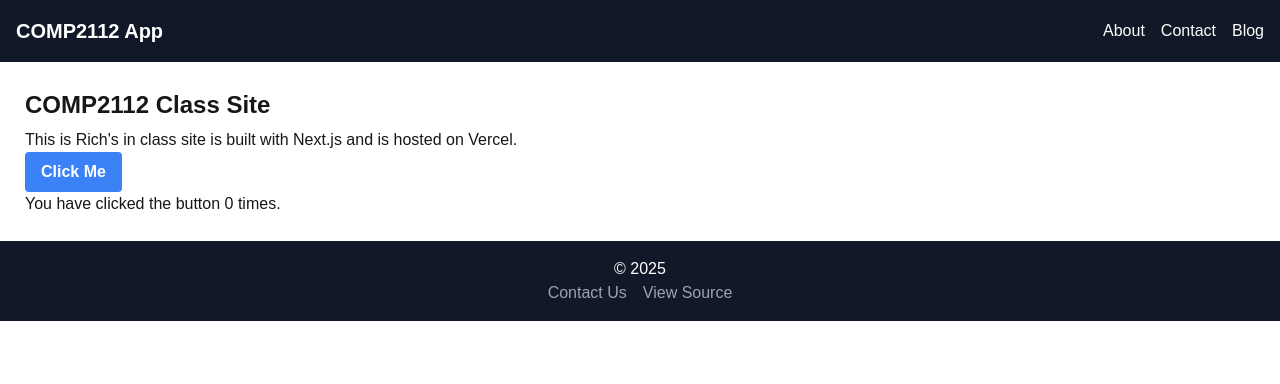
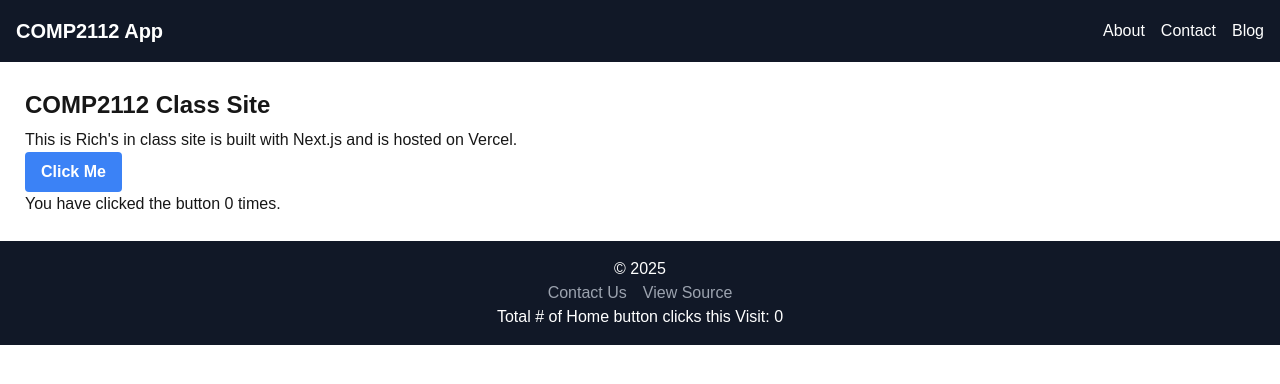
Before and after one commit to ifotn/comp2112-2025, a Next.js app: page / in a window 1280 px wide. Shown: the top 384 px of the page. Built offline with nearby package versions, Linux system fonts and the light colour scheme.

Commit message:
l6/2 - context var complete

```diff
--- a/src/app/components/Footer.tsx
+++ b/src/app/components/Footer.tsx
@@ -1,11 +1,18 @@
+'use client';
+
 import Link from "next/link";
+import { useCounter } from "../context/GlobalContext";
 
 export default function Footer() {
+    // set local var that reads global counter var from global context
+    const { counter } = useCounter();
+
     return (
         <footer>
             <p>&copy; {new Date().getFullYear()}</p>
             <Link href="/contact">Contact Us</Link>
             <Link href="https://github.com/ifotn/comp2112-2025" target="_new">View Source</Link>
+            <p>Total # of Home button clicks this Visit: {counter}</p>
         </footer>
     )
 }
--- a/src/app/layout.tsx
+++ b/src/app/layout.tsx
@@ -2,9 +2,12 @@ import type { Metadata } from "next";
 import { Geist, Geist_Mono } from "next/font/google";
 import "./globals.css";
 
-// shared Navbar component
+// shared UI components
 import Navbar from "./components/Navbar";
 import Footer from "./components/Footer";
+
+// global provider for shared global vars
+import { GlobalProvider } from "./context/GlobalContext";
 
 const geistSans = Geist({
   variable: "--font-geist-sans",
@@ -32,9 +35,11 @@ export default function RootLayout({
       <body
         className={`${geistSans.variable} ${geistMono.variable} antialiased`}
       >
-        <Navbar />
-        {children}
-        <Footer />
+        <GlobalProvider>
+          <Navbar />
+          {children}
+          <Footer />
+        </GlobalProvider>
       </body>
     </html>
   );
--- a/src/app/page.tsx
+++ b/src/app/page.tsx
@@ -2,14 +2,24 @@
 
 import { useState } from "react";
 import PageTitle from "./components/PageTitle";
+import { useCounter } from "./context/GlobalContext";
 
 export default function Home() {
   // create a state var to track # of button clicks, defaults to zero
   const [ count, setCount ] = useState<number>(0);
 
+  // global increment method from context
+  const { counter, increment } = useCounter();
+
   const handleClick = () => {
-    // increment the count var by 1 each time
+    // increment the local count var by 1 each time
     setCount(count + 1);
+
+    // call global increment method to increase global counter var by 1 (updates footer)
+    increment();
+
+    // option: use session storage instead of context
+    sessionStorage.setItem("counter", counter.toString());
   }
 
   // every React component must have 1 return to send the JSX to the DOM
```
